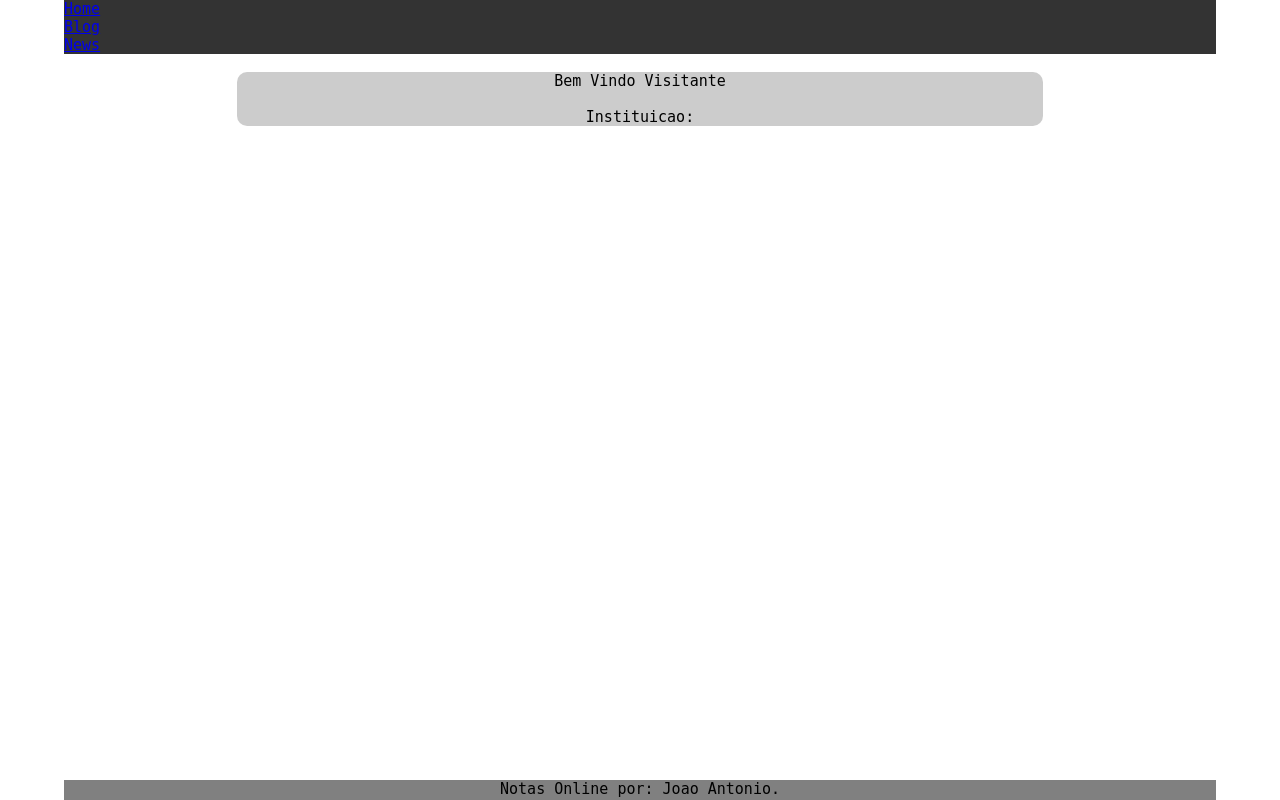
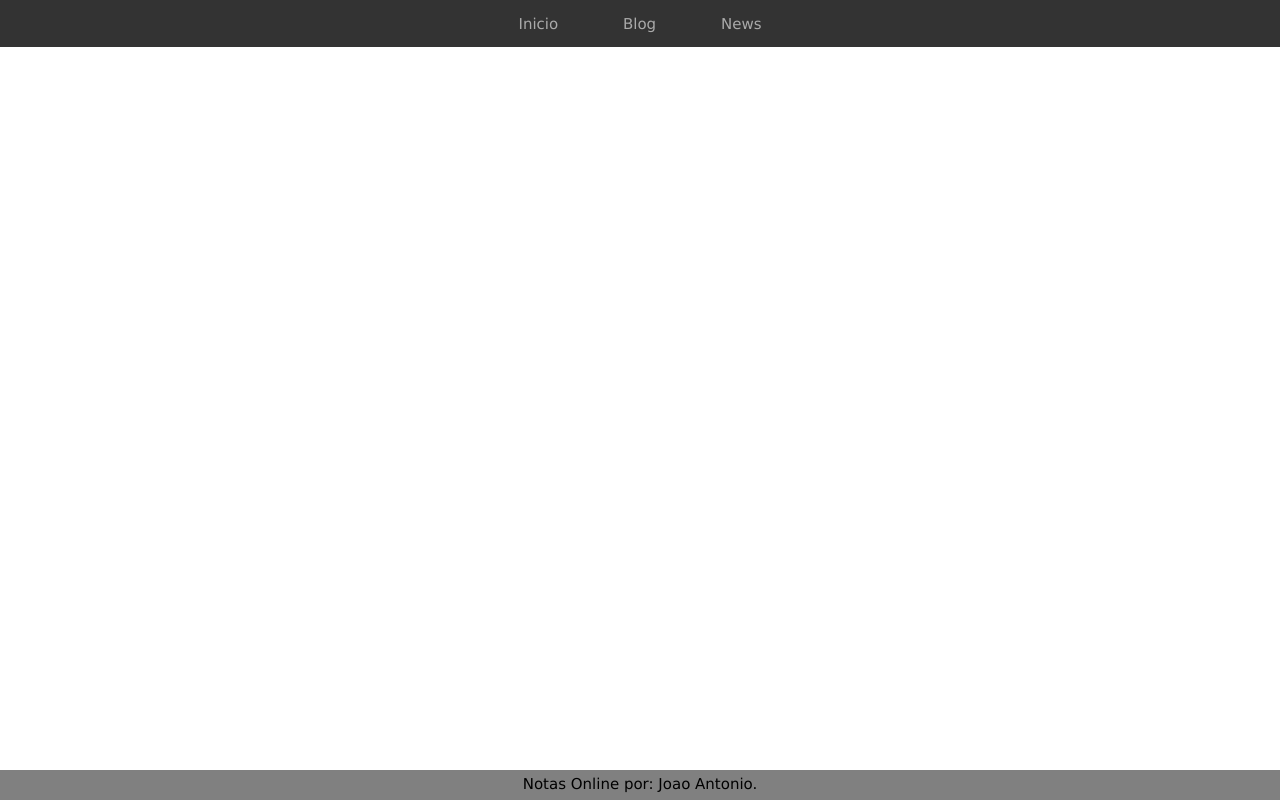
Before and after one commit to JoaoPalmasBR/app, a PHP site: page /app/ in a window 1280 px wide. Run offline with PHP 8.4, Linux system fonts and the light colour scheme; data that the repository does not hold is empty; a stand-in replaces the project's code that opens the database connection.

Commit message:
estilizado basico

```diff
--- a/estilo.css
+++ b/estilo.css
@@ -1,22 +1,97 @@
-@media (min-width: 728px) {
+@media (min-width: 340px) {
+    *{
+        margin: 0;
+        padding: 0;
+        font-size: 15px;
+    }
+    body {
+        /*background-color: red;*/
+    }
 }
 /*Menu*/
-nav {
-    background-color: #333;
-    margin: 0;
-    overflow: hidden;
+    /*Principal*/
+    nav{
+        background-color: #333;
+        border: 1px solid #333;
+        color: #fff;
+        display: block;
+        margin: 0;
+        overflow: hidden;
+    }
+    nav ul{
+        margin: 0;
+        padding: 0;
+        list-style: none;
+        text-align: center;
+    }
+    nav ul li{
+        margin: 0;
+        display: inline-block;
+        list-style-type: none;
+        transition: all 0.2s;
+    }
+    nav > ul > li > a{
+        color: #aaa;
+        display: block;
+        line-height: 2em;
+        padding: 0.5em 2em;
+        text-decoration: none;
+    }
+    /*Sub Segundo Nivel*/
+    nav li > ul{
+        display : none;
+        margin-top:1px;
+        background-color: #bbb;
+    }
+    nav li >ul li{
+        display: block;
+    }
+    nav li > ul li a {
+        color: #111;
+        display: block;
+        line-height: 2em;
+        padding: 0.5em 2em;
+        text-decoration: none;
+    }
+    nav li:hover {
+        background-color: #666;
+    }
+    nav li:hover > ul{
+        position:absolute;
+        display : block;
+    }
+/*Footer*/
+footer{
+    width: 100%;
+    height: 30px;
+    bottom: 0;
+    font-size: 105%;
+    position: fixed;
+    text-align: center;
+    background-color: gray;
+}
+footer a{
+    text-decoration: none;
+    color: black;
+}
+footer p{
+    padding-top: 5px;
+}
+footer a:hover{
+    color: white;
 }
 /*Geral*/
 *{
     margin: 0;
     padding: 0;
-    font-family: monospace;
     font-size: 15px;
 }
 body{
-    width: 90%;
+    font-family: "Lucida Grande", "Helvetica Nueue", Arial, sans-serif;
+    /*font-family: monospace;*/
     margin: 0 auto;
 }
+/*
 fieldset.fielsetIndex{
     width: 70%;
     background-color: rgba(0,0,0,0.2);
@@ -51,19 +126,4 @@ fieldset>section.enviar{
     border-bottom-right-radius: 10px;
     border-bottom-left-radius: 10px;
 }
-footer{
-    width: 90%;
-    height: 20px;
-    bottom: 0;
-    position: fixed;
-    text-align: center;
-    background-color: gray;
-    color: black;
-}
-footer p a{
-    text-decoration: none;
-    color: inherit;
-}
-footer p a:hover{
-    color:rgba(0,0,0,0.2);
-}
+*/
--- a/footer.php
+++ b/footer.php
@@ -1,4 +1,4 @@
-<footer style="font-size: 120%;">
+<footer>
 	<p>
 		<?php echo '<a href="';include 'servidor.php';echo '">Notas Online</a> ';?>
 		por: <a href="http://joaoantoniosantos.com.br">Joao Antonio</a>.
--- a/header.php
+++ b/header.php
@@ -1,3 +1,13 @@
 <?php
+	echo
+	'<head>
+		<meta charset="utf-8">
+		<link rel="stylesheet" type="text/css" href="estilo.css">
+		<meta name="viewport" content="width=device-width, initial-scale=1.0">
+		<title>APP V.1</title>
+		<meta name="description" content="Sistema de Login.">
+		<meta name="author" content="Joao Antonio Santos">
+		<link rel="shortcut icon" href="img/logo.png" type="image/png">
+	</head>';
 	include 'menu.php';
 ?>
--- a/index.php
+++ b/index.php
@@ -1,59 +1,10 @@
 <!DOCTYPE html>
 <html lang="pt-br">
-	<head>
-		<meta charset="utf-8">
-		<meta name="viewport" content="width=device-width, initial-scale=1.0">
-		<title>Notas Online V.2</title>
-		<meta name="description" content="Calculadora de Notas de Escola/Faculdade.">
-		<meta name="author" content="Joao Antonio Santos">
-		<link rel="shortcut icon" href="img/logo.png" type="image/png">
-		<link rel="stylesheet" type="text/css" href="estilo.css">
+	<body>
+		<?php
+			include 'header.php';
 
-
-	<style type="text/css">
-		a.instituicao{
-			text-decoration: none;
-			color: white;
-			width: 100%;
-			border-bottom: 1px solid white;
-		}
-		li.instituicao1{
-			height:50px;
-			width:100%;
-		}
-		li.instituicao1:hover{
-			background-color: gray;
-		}
-	</style>
-</head>
-<body>
-<?php
-	//include 'Classes.php';
-	include 'header.php';
-	echo
-	'<br>
-	<fieldset class="fielsetIndex">
-		<center>';
-			if(empty($_SESSION['usuario'])){
-				echo "Bem Vindo Visitante";
-			}
-			else{
-				echo 'Bem Vindo '.$_SESSION['nome'];
-			}
-			echo "<br><br>";
-			echo "<a>Instituicao:</a>";
-			echo "<ul>";
-			include 'connect.php';
-			$query  = "SELECT instituicao FROM aluno GROUP BY instituicao ORDER BY instituicao ASC";
-			if ($result = $mysqli->query($query)) {
-				while ($row = $result->fetch_assoc()) {
-					echo '<li class="instituicao1"><a class="instituicao" href="';include 'servidor.php';echo 'calcula.php?i='.$row['instituicao'].'">'.$row['instituicao'].'</a></li>';
-				}
-			}
+			include 'footer.php';
 		?>
-		</ul>
-	</center>
-</fieldset>
-<?php include 'footer.php'; ?>
-</body>
+	</body>
 </html>
--- a/menu.php
+++ b/menu.php
@@ -20,8 +20,14 @@
 ?>
 <nav>
     <ul>
-        <li><a href="http://localhost/app/">Home</a></li>
-        <li><a href="blog.html">Blog</a></li>
-        <li><a href="news.html">News</a></li>
+        <li>
+			<a href="http://localhost/app/">Inicio</a>
+			<ul>
+				<li><a href="presentation.html">presentation</a></li>
+				<li><a href="contact.html">contact</a></li>
+			</ul>
+		</li>
+        <li><a href="http://localhost/app/">Blog</a></li>
+        <li><a href="http://localhost/app/">News</a></li>
     </ul>
 </nav>
```
